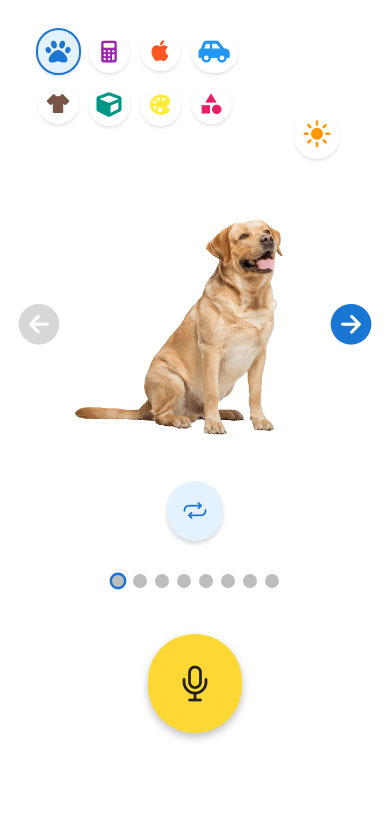
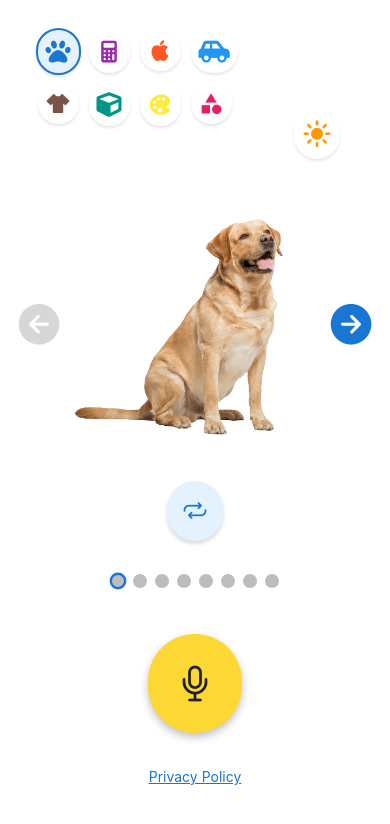
Before and after one commit to lirimhamiti/WordicaMobile, a React Native app: screen / in a window 390 px wide. Shown: the top 824 px of the page. Built offline with nearby package versions, Linux system fonts and the light colour scheme; no server answers.

Commit message:
Privacy policy added

```diff
--- a/App.tsx
+++ b/App.tsx
@@ -8,6 +8,7 @@ import {
   ActivityIndicator,
   LogBox,
   ScrollView,
+  Linking
 } from "react-native";
 import { SafeAreaView } from "react-native-safe-area-context";
 import { Audio } from "expo-av";
@@ -25,7 +26,7 @@ LogBox.ignoreLogs([
   "SafeAreaView has been deprecated",
 ]);
 
-const API_BASE = "https://719e5dc5c06e.ngrok-free.app";
+const API_BASE = "https://244b4022b6b5.ngrok-free.app";
 
 // Data for each category
 const animals = ["Dog", "Cat", "Cow", "Horse", "Lion", "Chicken", "Rabbit", "Bear"];
@@ -115,33 +116,31 @@ export default function App() {
   }, [darkMode]);
 
  useEffect(() => {
-    if (feedbackColor) {
+  if (!feedbackColor) return;
+
+  feedbackAnim.stopAnimation();       // stop any previous sequence
   feedbackAnim.setValue(0);
+
   Animated.sequence([
-        // Fade in smoothly
     Animated.timing(feedbackAnim, {
       toValue: 0.8,
-          duration: 600,
+      duration: 500,
       easing: Easing.out(Easing.quad),
       useNativeDriver: false,
     }),
-        // Hold the color for a moment
     Animated.delay(1000),
-        // Fade out smoothly
     Animated.timing(feedbackAnim, {
       toValue: 0,
-          duration: 1200,
+      duration: 1000,
       easing: Easing.inOut(Easing.quad),
       useNativeDriver: false,
     }),
-      ]).start(({ finished }) => {
-        // Wait a bit AFTER the fade-out to clear color
-        if (finished) {
-          setTimeout(() => setFeedbackColor(null), 300);
-        }
+  ]).start(() => {
+    // clear color *after* fade-out actually finishes
+    setFeedbackColor(null);
   });
-    }
 }, [feedbackColor]);
+
 
 
 
@@ -672,7 +671,22 @@ export default function App() {
 
         {/* <Text style={{ marginTop: 10, fontSize: 16 }}>Heard: {heard || "—"}</Text> */}
 
-
+<TouchableOpacity
+  onPress={() =>
+    Linking.openURL("https://wordica-privacy.netlify.app/")
+  }
+  style={{ marginTop: 10 }}
+>
+<Text style={{
+  color: "#1976d2",
+  textDecorationLine: "underline",
+  fontSize: 14,
+  textAlign: "center",
+  marginBottom: 10
+}}>
+  Privacy Policy
+</Text>
+</TouchableOpacity>
 
       </SafeAreaView>
     </SafeAreaProvider>
```
Lines whose indentation alone changed are shown as unchanged.
